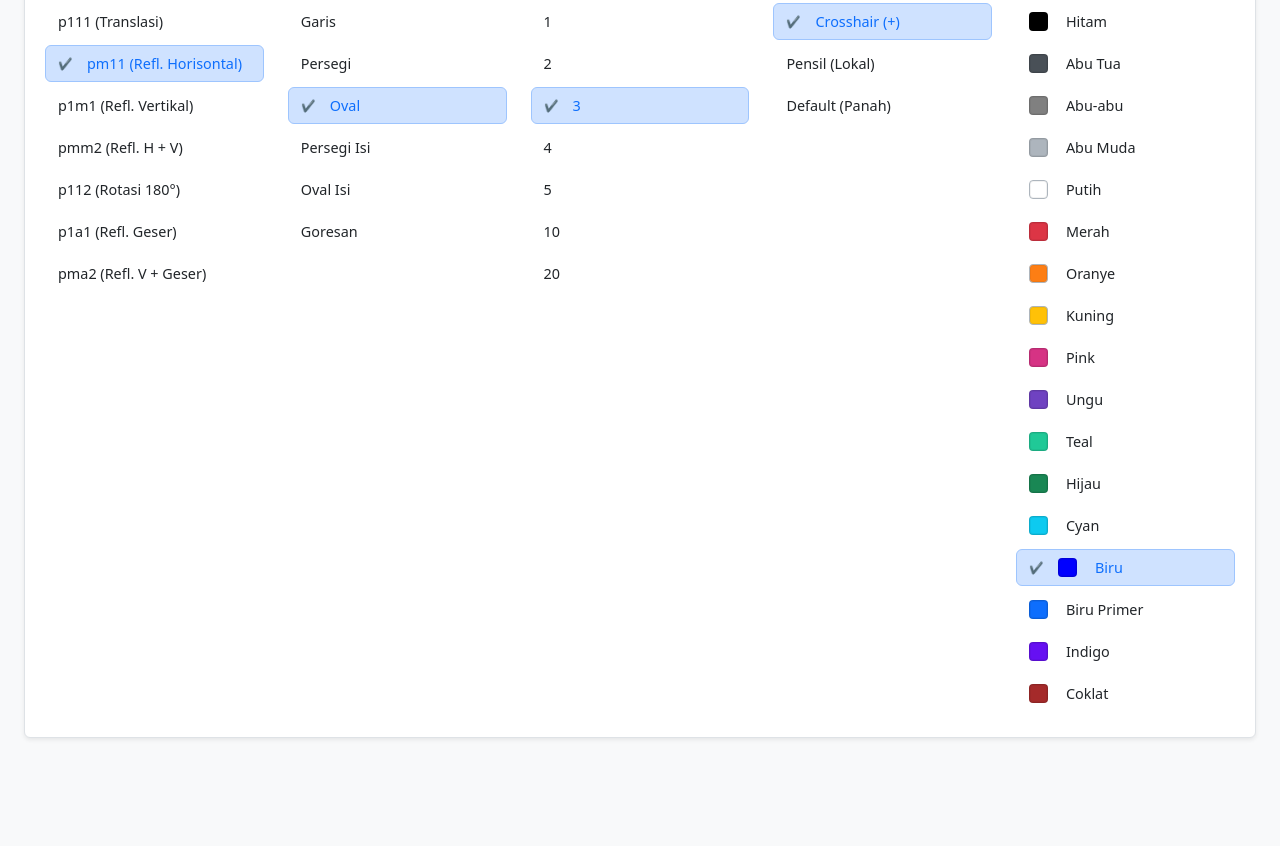
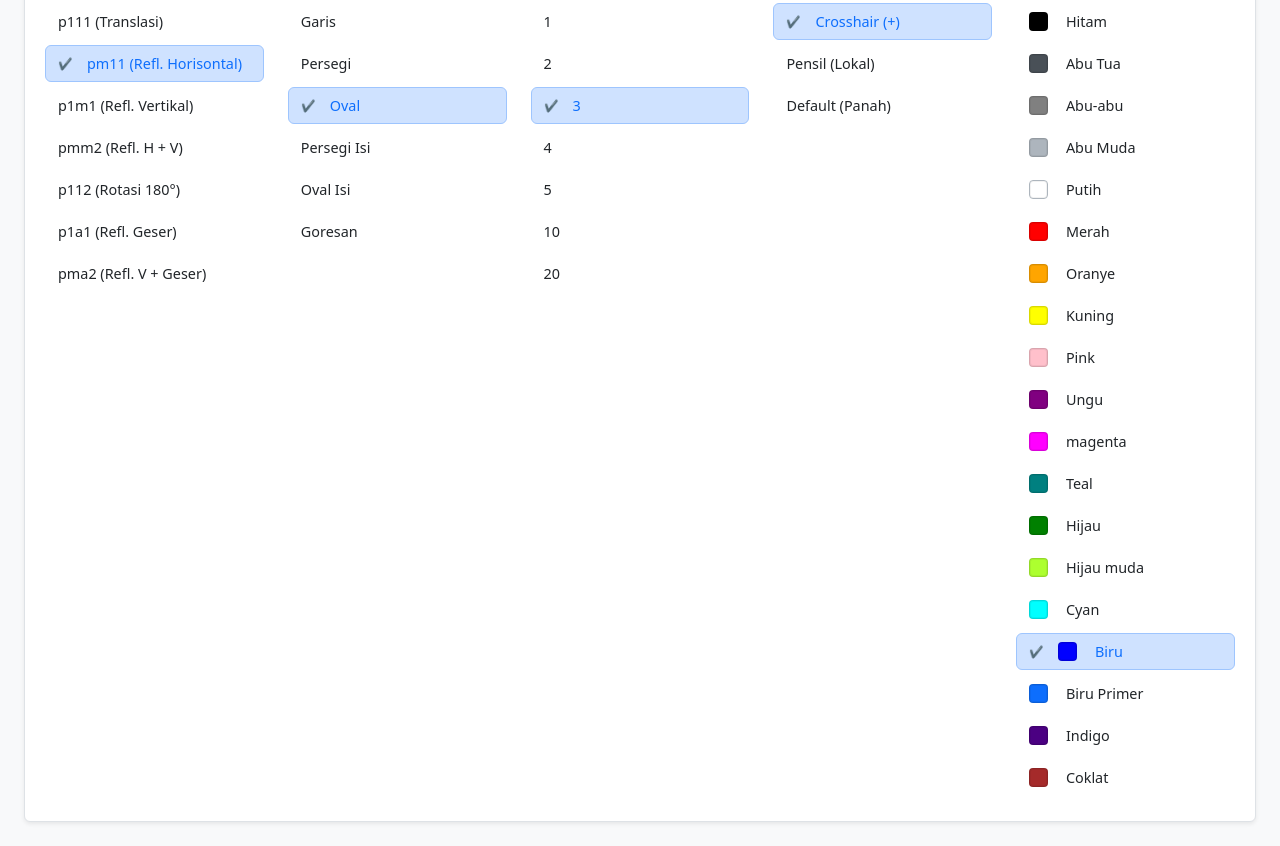
Before and after one commit to DafisNadhifSaputra/frieze-symmetry, a plain HTML site: page index.html in a window 1280 px wide. Shown: the part 521-1367 px from the top of the page. Before the commit the page ends 1283 px from the top, so only its background shows below. Drawn offline with Linux system fonts and the light colour scheme.

Commit message:
Update index.html

```diff
--- a/index.html
+++ b/index.html
@@ -226,17 +226,19 @@
                     <label><input type="radio" name="color" value="gray"> <span class="color-swatch" style="background-color: gray;"></span><span>Abu-abu</span></label>
                     <label><input type="radio" name="color" value="#adb5bd"> <span class="color-swatch" style="background-color: #adb5bd;"></span><span>Abu Muda</span></label>
                     <label><input type="radio" name="color" value="white"> <span class="color-swatch" style="background-color: white;"></span><span>Putih</span></label>
-                    <label><input type="radio" name="color" value="#dc3545"> <span class="color-swatch" style="background-color: #dc3545;"></span><span>Merah</span></label>
-                    <label><input type="radio" name="color" value="#fd7e14"> <span class="color-swatch" style="background-color: #fd7e14;"></span><span>Oranye</span></label>
-                    <label><input type="radio" name="color" value="#ffc107"> <span class="color-swatch" style="background-color: #ffc107;"></span><span>Kuning</span></label>
-                    <label><input type="radio" name="color" value="#d63384"> <span class="color-swatch" style="background-color: #d63384;"></span><span>Pink</span></label>
-                    <label><input type="radio" name="color" value="#6f42c1"> <span class="color-swatch" style="background-color: #6f42c1;"></span><span>Ungu</span></label>
-                    <label><input type="radio" name="color" value="#20c997"> <span class="color-swatch" style="background-color: #20c997;"></span><span>Teal</span></label>
-                    <label><input type="radio" name="color" value="#198754"> <span class="color-swatch" style="background-color: #198754;"></span><span>Hijau</span></label>
-                    <label><input type="radio" name="color" value="#0dcaf0"> <span class="color-swatch" style="background-color: #0dcaf0;"></span><span>Cyan</span></label>
+                    <label><input type="radio" name="color" value="#dc3545"> <span class="color-swatch" style="background-color: red;"></span><span>Merah</span></label>
+                    <label><input type="radio" name="color" value="#fd7e14"> <span class="color-swatch" style="background-color: orange;"></span><span>Oranye</span></label>
+                    <label><input type="radio" name="color" value="#ffc107"> <span class="color-swatch" style="background-color: yellow;"></span><span>Kuning</span></label>
+                    <label><input type="radio" name="color" value="#d63384"> <span class="color-swatch" style="background-color: pink;"></span><span>Pink</span></label>
+                    <label><input type="radio" name="color" value="#6f42c1"> <span class="color-swatch" style="background-color: purple;"></span><span>Ungu</span></label>
+                    <label><input type="radio" name="color" value="#6f42c1"> <span class="color-swatch" style="background-color: magenta;"></span><span>magenta</span></label>
+                    <label><input type="radio" name="color" value="#20c997"> <span class="color-swatch" style="background-color: teal;"></span><span>Teal</span></label>
+                    <label><input type="radio" name="color" value="#198754"> <span class="color-swatch" style="background-color: green;"></span><span>Hijau</span></label>
+                    <label><input type="radio" name="color" value="#198754"> <span class="color-swatch" style="background-color: greenyellow;"></span><span>Hijau muda</span></label>
+                    <label><input type="radio" name="color" value="#0dcaf0"> <span class="color-swatch" style="background-color: cyan;"></span><span>Cyan</span></label>
                     <label><input type="radio" name="color" value="blue" checked> <span class="color-swatch" style="background-color: blue;"></span><span>Biru</span></label>
                     <label><input type="radio" name="color" value="#0d6efd"> <span class="color-swatch" style="background-color: #0d6efd;"></span><span>Biru Primer</span></label>
-                    <label><input type="radio" name="color" value="#6610f2"> <span class="color-swatch" style="background-color: #6610f2;"></span><span>Indigo</span></label>
+                    <label><input type="radio" name="color" value="#6610f2"> <span class="color-swatch" style="background-color: indigo;"></span><span>Indigo</span></label>
                     <label><input type="radio" name="color" value="brown"> <span class="color-swatch" style="background-color: brown;"></span><span>Coklat</span></label>
                  </fieldset>
             </div>
```
